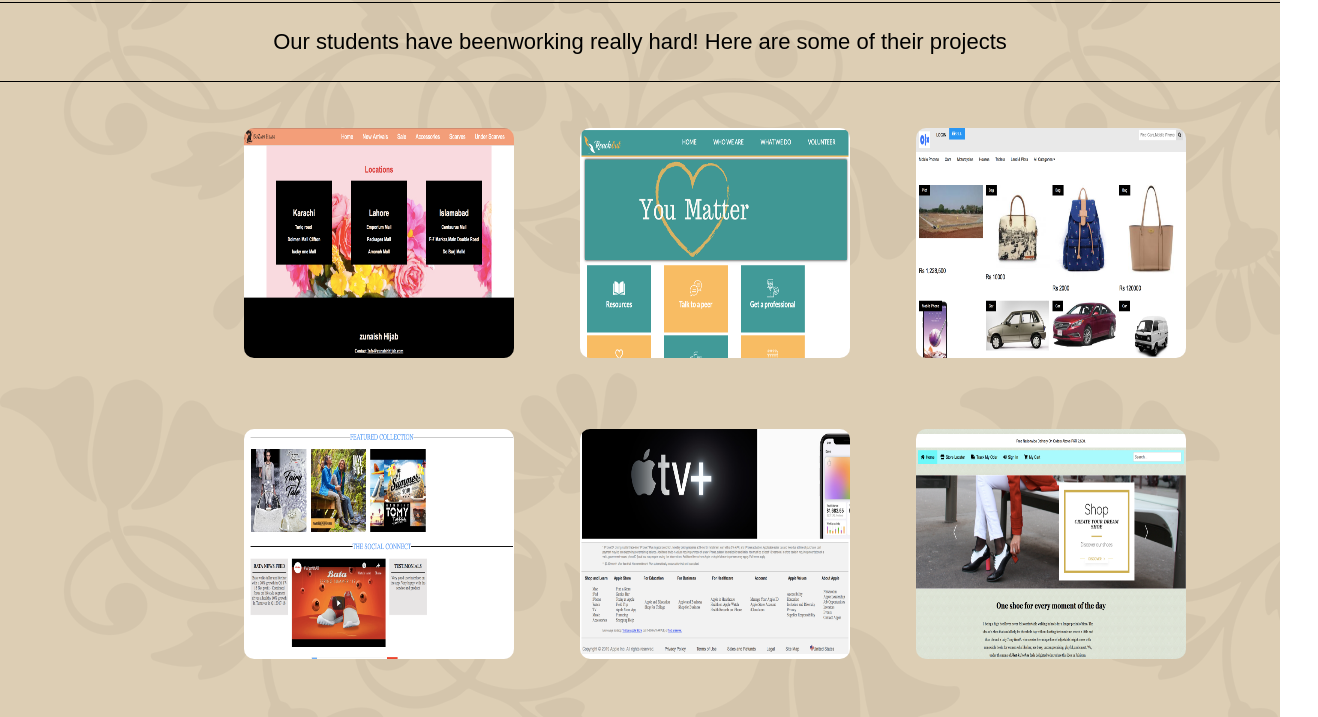
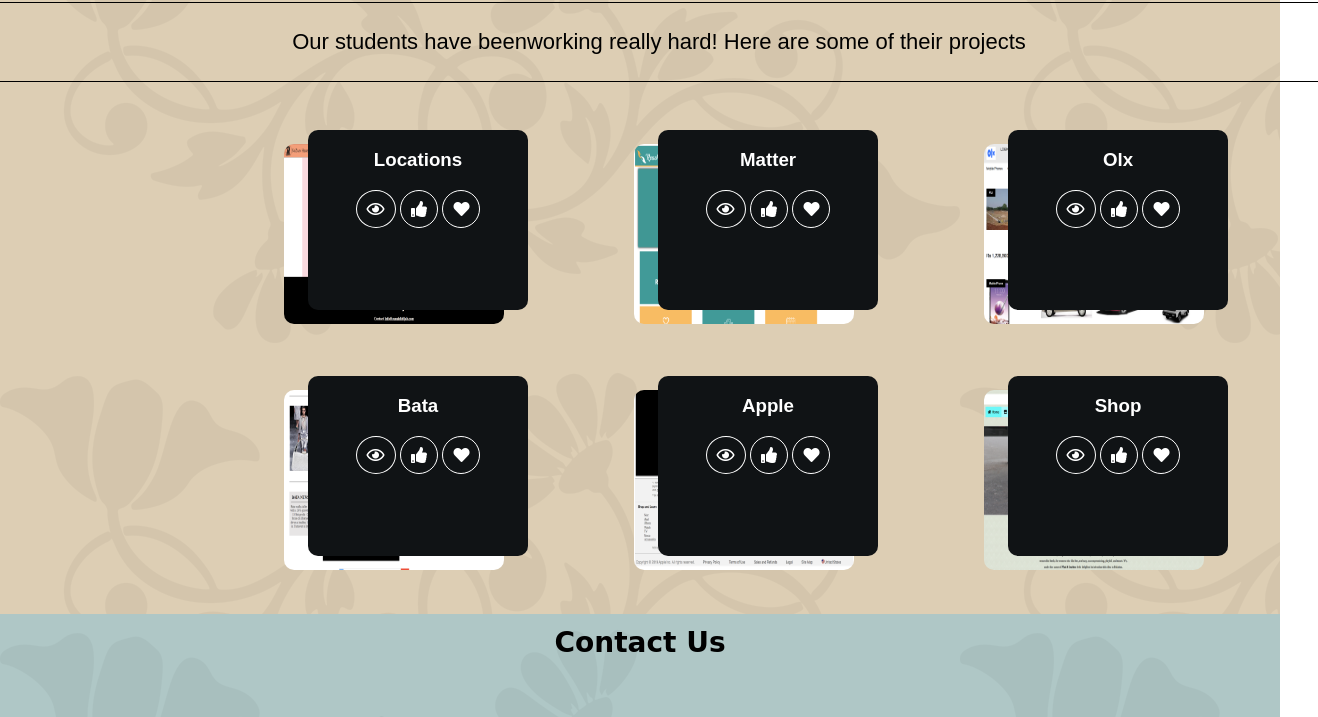
Before and after one commit to aishakhan267/task-of-14-may2019, a plain HTML site: page index.html in a window 1280 px wide. Shown: the part 990-1707 px from the top of the page, 1318 px wide, since content can reach past the window. Drawn offline with Linux system fonts and the light colour scheme.

Commit message:
wip,figcaption is not showing proper output

```diff
--- a/index.html
+++ b/index.html
@@ -67,25 +67,60 @@
             <h2>Portfolio</h2>
             <p>Our students have beenworking really hard! Here are some of their projects</p>
             <div id="cohort">
-
-                <div>
+                <figure>
                     <img src="images/projects/p-1.png" alt="project">
-                </div>
-                <div>
+                    <figcaption>
+                        <h3>Locations</h3>
+                        <i class="far fa-eye"></i>
+                        <i class="fas fa-thumbs-up"></i>
+                        <i class="fas fa-heart"></i>
+                    </figcaption>
+                </figure>
+                <figure>
                     <img src="images/projects/p-2.png" alt="project">
-                </div>
-                <div>
+                    <figcaption>
+                        <h3>Matter</h3>
+                        <i class="far fa-eye"></i>
+                        <i class="fas fa-thumbs-up"></i>
+                        <i class="fas fa-heart"></i>
+                    </figcaption>
+                </figure>
+                <figure>
                     <img src="images/projects/p-3.png" alt="project">
-                </div>
-                <div>
+                    <figcaption>
+                        <h3>Olx</h3>
+                        <i class="far fa-eye"></i>
+                        <i class="fas fa-thumbs-up"></i>
+                        <i class="fas fa-heart"></i>
+                    </figcaption>
+                </figure>
+                <figure>
                     <img src="images/projects/p-4.png" alt="project">
-                </div>
-                <div>
+                    <figcaption>
+                        <h3>Bata</h3>
+                        <i class="far fa-eye"></i>
+                        <i class="fas fa-thumbs-up"></i>
+                        <i class="fas fa-heart"></i>
+                    </figcaption>
+                </figure>
+                <figure>
                     <img src="images/projects/p-5.png" alt="project">
-                </div>
-                <div>
+                    <figcaption>
+                        <h3>Apple</h3>
+                        <i class="far fa-eye"></i>
+                        <i class="fas fa-thumbs-up"></i>
+                        <i class="fas fa-heart"></i>
+                    </figcaption>
+                </figure>
+                <figure>
                     <img src="images/projects/p-6.png" alt="project">
-                </div>
+                    <figcaption>
+                        <h3>Shop</h3>
+                        <i class="far fa-eye"></i>
+                        <i class="fas fa-thumbs-up"></i>
+                        <i class="fas fa-heart"></i>
+                    </figcaption>
+                </figure>
             </div>
         </section>
         <section id="social-media">
--- a/style.css
+++ b/style.css
@@ -84,6 +84,10 @@ a {
     font-size: 120px;
     justify-content: center;
     display: flex;
+    transition: color 2s;
+}
+.combine figure:hover>i{
+    color: #ef3b4d;
 }
 .combine {
     display: flex;
@@ -100,7 +104,15 @@ a {
     background-image: url(images/floral.png);
     background-color: #ddceb4;
     display: grid;
-
+}
+#portfolio figure img{
+    height:180px;
+    width: 220px;
+    border-radius: 10px;
+    text-align: center;
+}
+#portfolio figure {
+    position: relative;
 }
 #portfolio h2{
     font-family: 'Sofia', cursive;
@@ -111,25 +123,40 @@ a {
 #portfolio p {
     border-top: 1px solid black;
     border-bottom:1px solid black ;
-    padding: 26px ;
+    padding: 26px 0;
     text-align: center;
     font-size: 22px;
 }
+#cohort figcaption {
+    height:180px;
+    width: 220px;
+    border-radius: 10px;
+    position: absolute;
+    background-color: #101315;
+    text-align: center;
+    top: 0px;
+    right: 0px;
+}
 
 #cohort {
-    width: 1000px;
-    height: 600px;
     margin: 10px 50px 10px 220px;
     display: grid;
     grid-template-columns:repeat(3,1fr);
     grid-template-rows: repeat(2,1fr);
     grid-row-gap: 2px;
-    grid-column-gap: 8px;
+    grid-column-gap: 2px;
 }
-#cohort div>img {
-    height:230px;
-    width:270px;
-    border-radius: 10px;
+#cohort figcaption {
+    color:white;
+}
+#cohort figcaption i {
+    border: 1px solid white;
+    border-radius: 50%;
+    padding: 10px 10px;
+}
+#cohort figcaption i:hover {
+    background-color: white;
+    color:#101315;
 }
 #social-media {
     background-image:url(images/floral.png);
@@ -151,6 +178,11 @@ a {
     padding: 16px 18px;
     font-size: 50px;
     margin: 28px 12px;
+    transition: color 1s, background-color 1s;
+}
+#social-media i:hover {
+    background-color: #212121;
+    color: #fcdea6;
 }
 
 footer {
@@ -163,3 +195,11 @@ footer h3 {
     margin-bottom: 0px;
     padding: 50px 0px;
 }
+footer i {
+    font-size:22px;
+    margin: 0 5px;
+    transition: color 1s;
+}
+footer:hover i {
+    color:#ef3b4d;
+}
```
Also changed, not shown: 1 other file.
